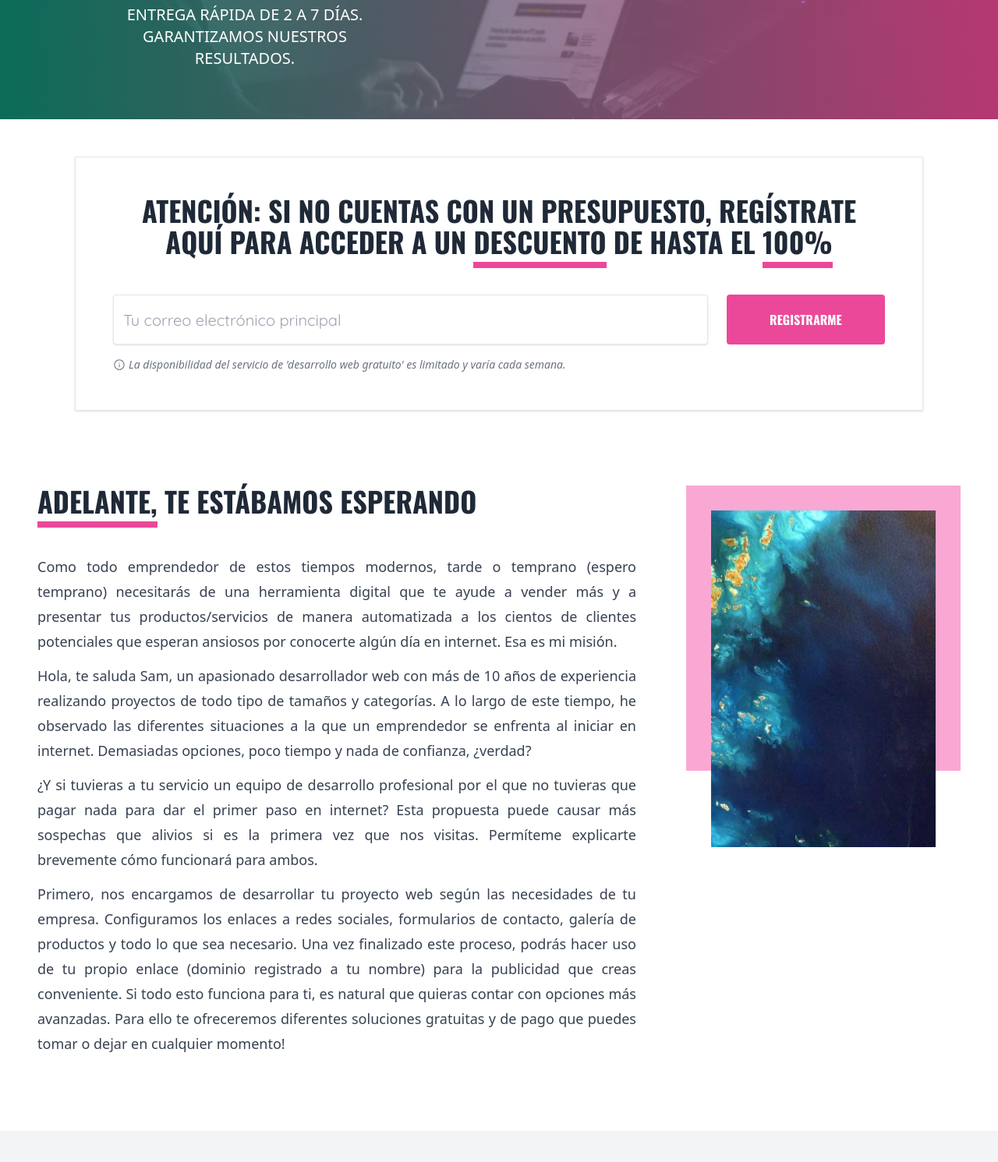
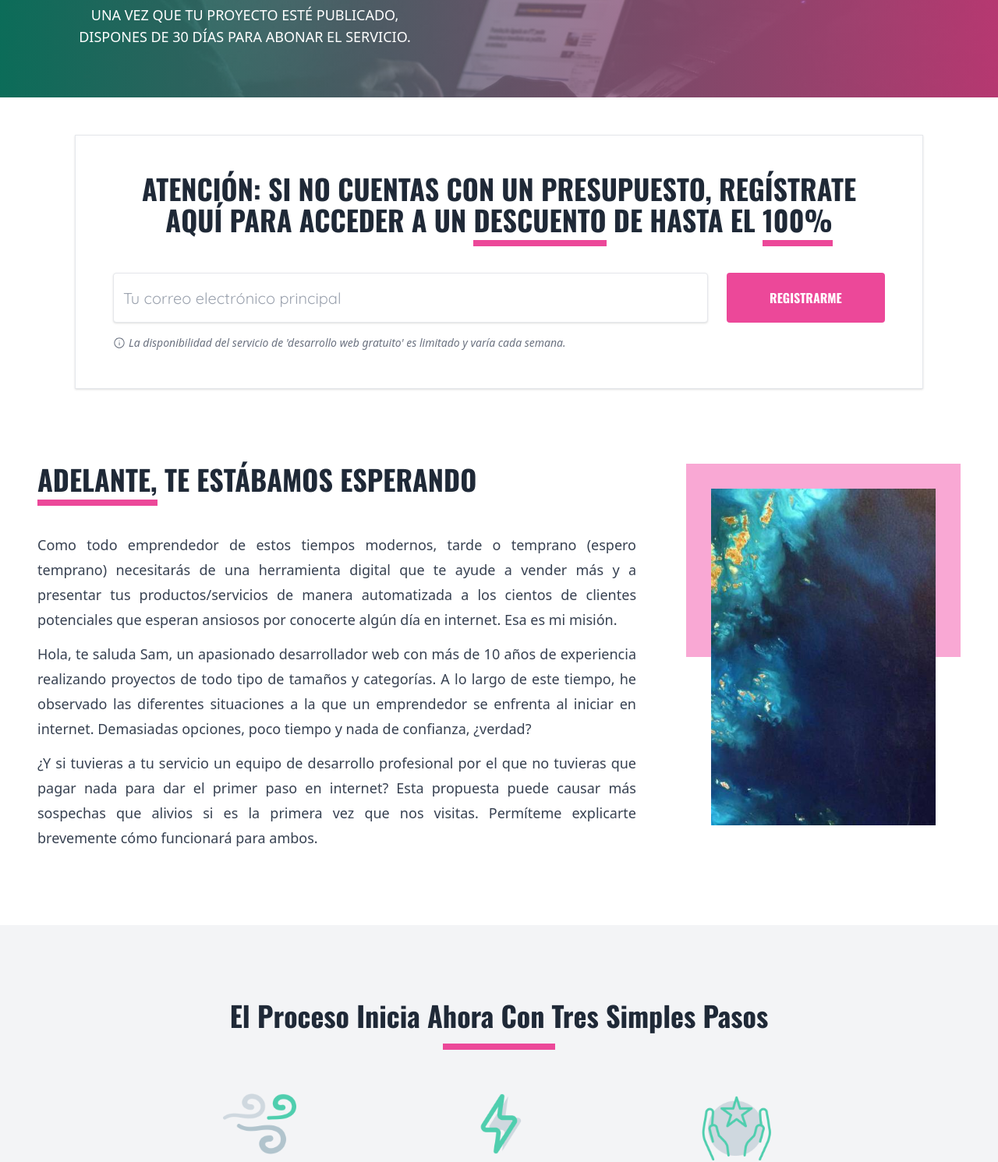
Before and after one commit to SammyJoseph/devsam_funnel, a plain HTML site: page index.html in a window 1280 px wide. Shown: the part 507-1998 px from the top of the page at 78% size. Drawn offline with nearby package versions, Linux system fonts and the light colour scheme.

Commit message:
cambios de copywriting

```diff
--- a/index.html
+++ b/index.html
@@ -26,31 +26,19 @@
 					<span class="inline-block text-5xl sm:text-7xl 2xl:text-8xl mb-2 uppercase mt-2">website antes</span><br>
 					<span class="flex justify-center text-6xl sm:text-8xl 2xl:text-9xl uppercase tracking-wider">
 						de tiempo
-						<!-- <svg class="inline-block text-white w-24 mt-2" xmlns="http://www.w3.org/2000/svg" fill="currentColor" viewBox="0 96 960 960">
-							<path d="M316 916h328V789q0-70-47.5-120.5T480 618q-69 0-116.5 50.5T316 789v127Zm-156 60v-60h96V789q0-70 36.5-128.5T394 576q-65-26-101.5-85T256 362V236h-96v-60h640v60h-96v126q0 70-36.5 129T566 576q65 26 101.5 84.5T704 789v127h96v60H160Z"/>
-						</svg> -->
-						<!-- <svg class="inline-block text-white w-24 mt-3 -ml-2" fill="currentColor" xmlns="http://www.w3.org/2000/svg" viewBox="0 96 960 960">
-							<path d="M360 196v-60h240v60H360Zm90 447h60V413h-60v230Zm30 332q-74 0-139.5-28.5T226 869q-49-49-77.5-114.5T120 615q0-74 28.5-139.5T226 361q49-49 114.5-77.5T480 255q67 0 126 22.5T711 340l51-51 42 42-51 51q36 40 61.5 97T840 615q0 74-28.5 139.5T734 869q-49 49-114.5 77.5T480 975Zm0-60q125 0 212.5-87.5T780 615q0-125-87.5-212.5T480 315q-125 0-212.5 87.5T180 615q0 125 87.5 212.5T480 915Zm0-299Z"/>
-						</svg> -->
-						<!-- <svg class="inline-block text-white w-24 mt-1" fill="currentColor" xmlns="http://www.w3.org/2000/svg" viewBox="0 96 960 960">
-							<path d="M479 974q-74 0-139.5-28t-114-76.5q-48.5-48.5-77-114T120 615.267q0-74.733 28.5-140T225.5 361q48.5-49 114-77T479 256q74 0 139.5 28T733 361q49 49 77 114.267t28 140Q838 690 810 755.5t-77 114Q684 918 618.5 946T479 974Zm0-357Zm121 161 42-42-130-130V416h-60v214l148 148ZM214 189l42 42L92 389l-42-42 164-158Zm530 0 164 158-42 42-164-158 42-42ZM479.043 914Q604 914 691 826.957t87-212Q778 490 690.957 403t-212-87Q354 316 267 403.043t-87 212Q180 740 267.043 827t212 87Z"/>
-						</svg> -->
-						<!-- <svg class="inline-block text-white w-24 mt-1" fill="currentColor" xmlns="http://www.w3.org/2000/svg" viewBox="0 96 960 960">
-							<path d="M479 999q-79 0-149-30t-122.5-82Q155 835 125 765T95 615.267q0-79.733 30-149.5T207.5 343.5Q260 291 330 260.5T479 230q79 0 149 30.5t122.5 83q52.5 52.5 83 122.267t30.5 149.5Q864 695 833.5 765t-83.011 122.24q-52.511 52.241-122.5 82Q558 999 479 999Zm0-382Zm115 167 52-52-128-128V416h-72v220l148 148ZM203 157l51 51L69 387l-50-51 184-179Zm552 0 185 179-51 51-185-179 51-51ZM478.864 905Q600 905 684.5 820.636t84.5-205.5Q769 494 684.636 409.5t-205.5-84.5Q358 325 273.5 409.364t-84.5 205.5Q189 736 273.364 820.5t205.5 84.5Z"/>
-						</svg> -->
 					</span>
 				</h1>
 
 				<p class="text-pink-400 text-xl uppercase">Servicio postpago</p>
-				<p class="text-xl uppercase max-w-sm mx-auto mt-2">Entrega rápida de 2 a 7 días. Garantizamos nuestros resultados.</p>
+				<p class="text-lg uppercase max-w-md mx-auto mt-2">Una vez que tu proyecto esté publicado, dispones de 30 días para abonar el servicio.</p>
 			</div>
 
 			<!-- Columna 2 -->
 			<div class="scroll-reveal-slow">
 				<div class="sm:-mb-12 flex justify-center max-w-xs mx-auto sm:max-w-none">
-					<!-- <img src="https://htmldemo.net/lendex/lendex/assets/images/portrait/portrait-hero.png" alt=""> -->
+					<img class="sm:max-w-md" src="https://htmldemo.net/lendex/lendex/assets/images/portrait/portrait-hero.png" alt="">
 					<!-- <img src="https://assets.website-files.com/622fbc5a718ac3417fcd3d75/6230e4ff69a8f142114d0d12_home-hero-bg-image-developer-webflow-ecommerce-template.png" alt=""> -->
-					<img src="https://assets.website-files.com/63becc2faa5fe5779ca9a7a5/63bf3f0b4092872e5f66850a_hire-the-best-freelances-in-the-tech-industry-main-image-workplace-x-webflow-template%20(1)-p-800.png" alt="">
+					<!-- <img src="https://assets.website-files.com/63becc2faa5fe5779ca9a7a5/63bf3f0b4092872e5f66850a_hire-the-best-freelances-in-the-tech-industry-main-image-workplace-x-webflow-template%20(1)-p-800.png" alt=""> -->
 				</div>
 			</div>
 		</div>
@@ -92,8 +80,6 @@
 					<p class="mt-3">Hola, te saluda Sam, un apasionado desarrollador web con más de 10 años de experiencia realizando proyectos de todo tipo de tamaños y categorías. A lo largo de este tiempo, he observado las diferentes situaciones a la que un emprendedor se enfrenta al iniciar en internet. Demasiadas opciones, poco tiempo y nada de confianza, ¿verdad?</p>
 
 					<p class="mt-3">¿Y si tuvieras a tu servicio un equipo de desarrollo profesional por el que no tuvieras que pagar nada para dar el primer paso en internet? Esta propuesta puede causar más sospechas que alivios si es la primera vez que nos visitas. Permíteme explicarte brevemente cómo funcionará para ambos.</p>
-
-					<p class="mt-3">Primero, nos encargamos de desarrollar tu proyecto web según las necesidades de tu empresa. Configuramos los enlaces a redes sociales, formularios de contacto, galería de productos y todo lo que sea necesario. Una vez finalizado este proceso, podrás hacer uso de tu propio enlace (dominio registrado a tu nombre) para la publicidad que creas conveniente. Si todo esto funciona para ti, es natural que quieras contar con opciones más avanzadas. Para ello te ofreceremos diferentes soluciones gratuitas y de pago que puedes tomar o dejar en cualquier momento!</p>
 				</div>
 			</div>
 
```
